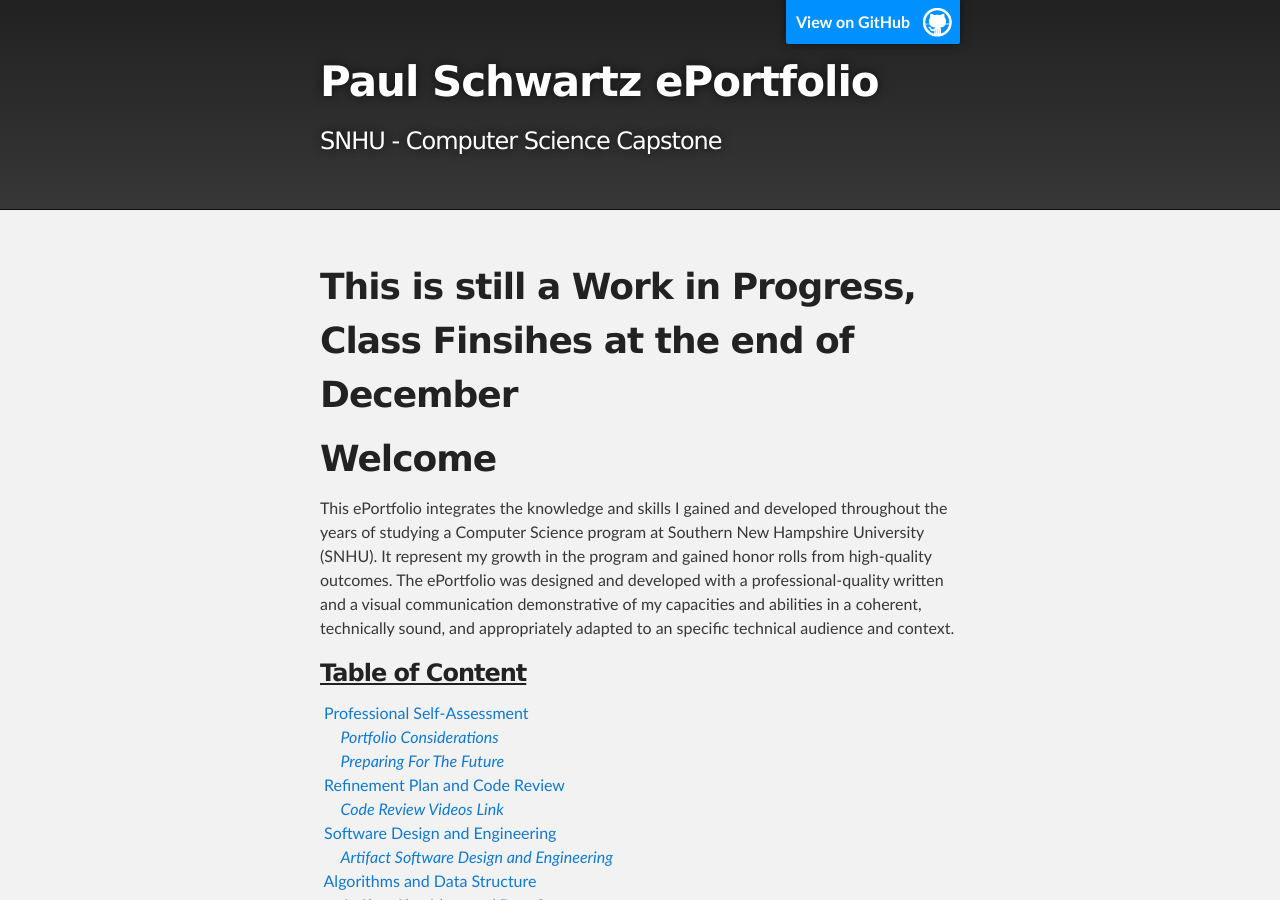
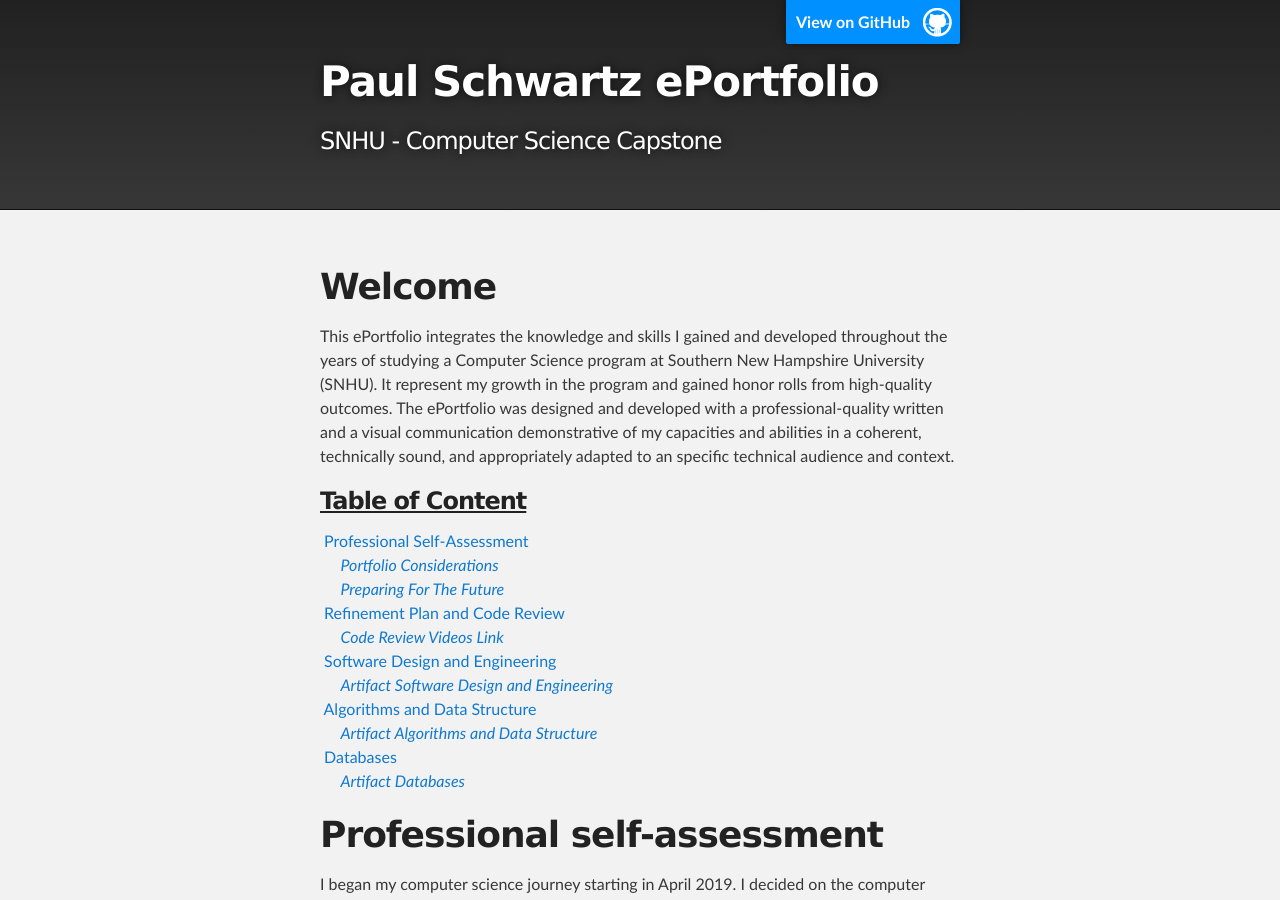
Before and after one commit to pages-themes/slate, a Jekyll site: the page built from index.md, in a window 1280 px wide and 900 px high. Built offline with Jekyll 4.4.1, drawn with Linux system fonts in a browser that asks for light colours; our own code applies the rules of GitHub Pages for plain Markdown files.

Commit message:
Update index.md

```diff
--- a/index.md
+++ b/index.md
@@ -1,5 +1,3 @@
-
-# This is still a Work in Progress, Class Finsihes at the end of December
 
 # Welcome
 
```
